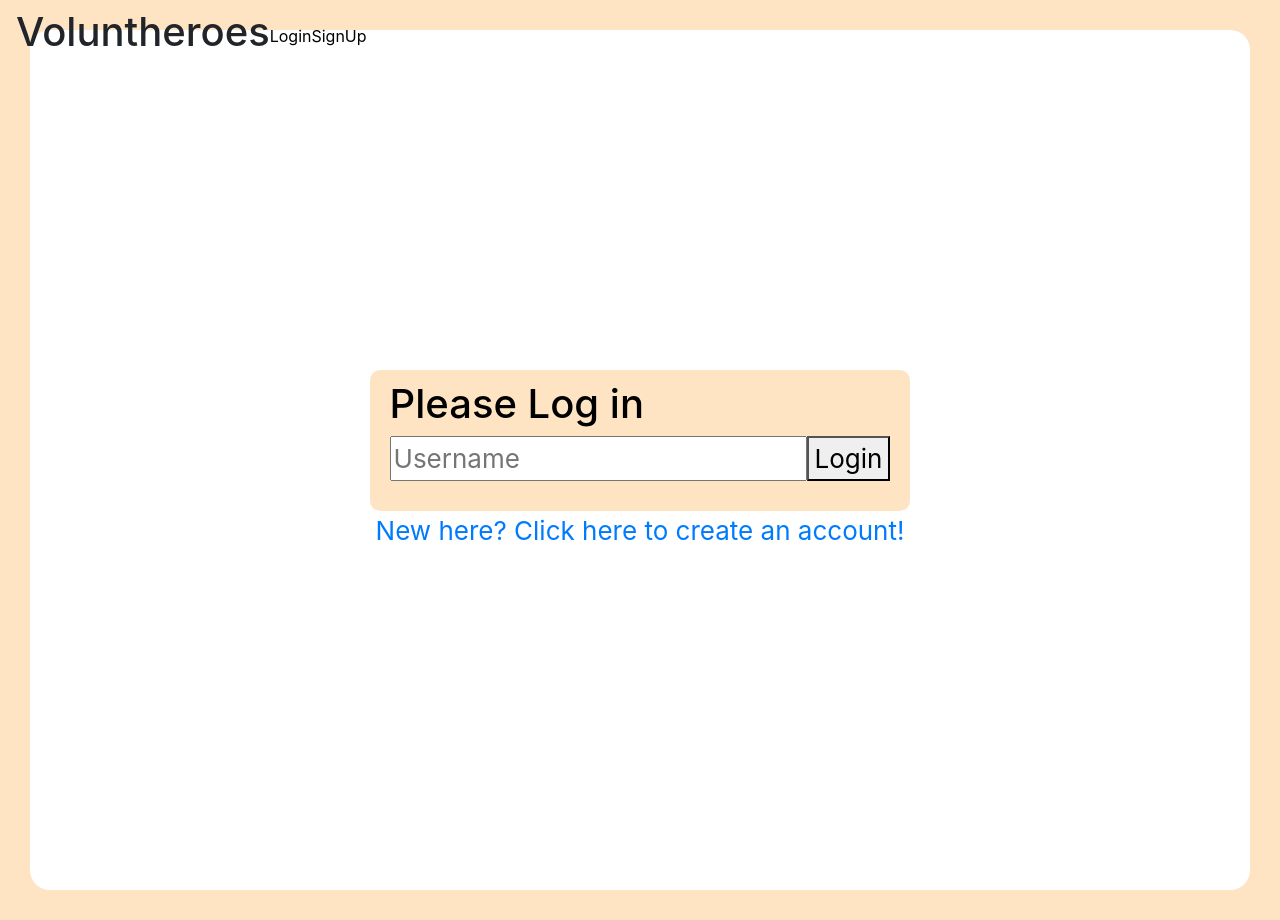
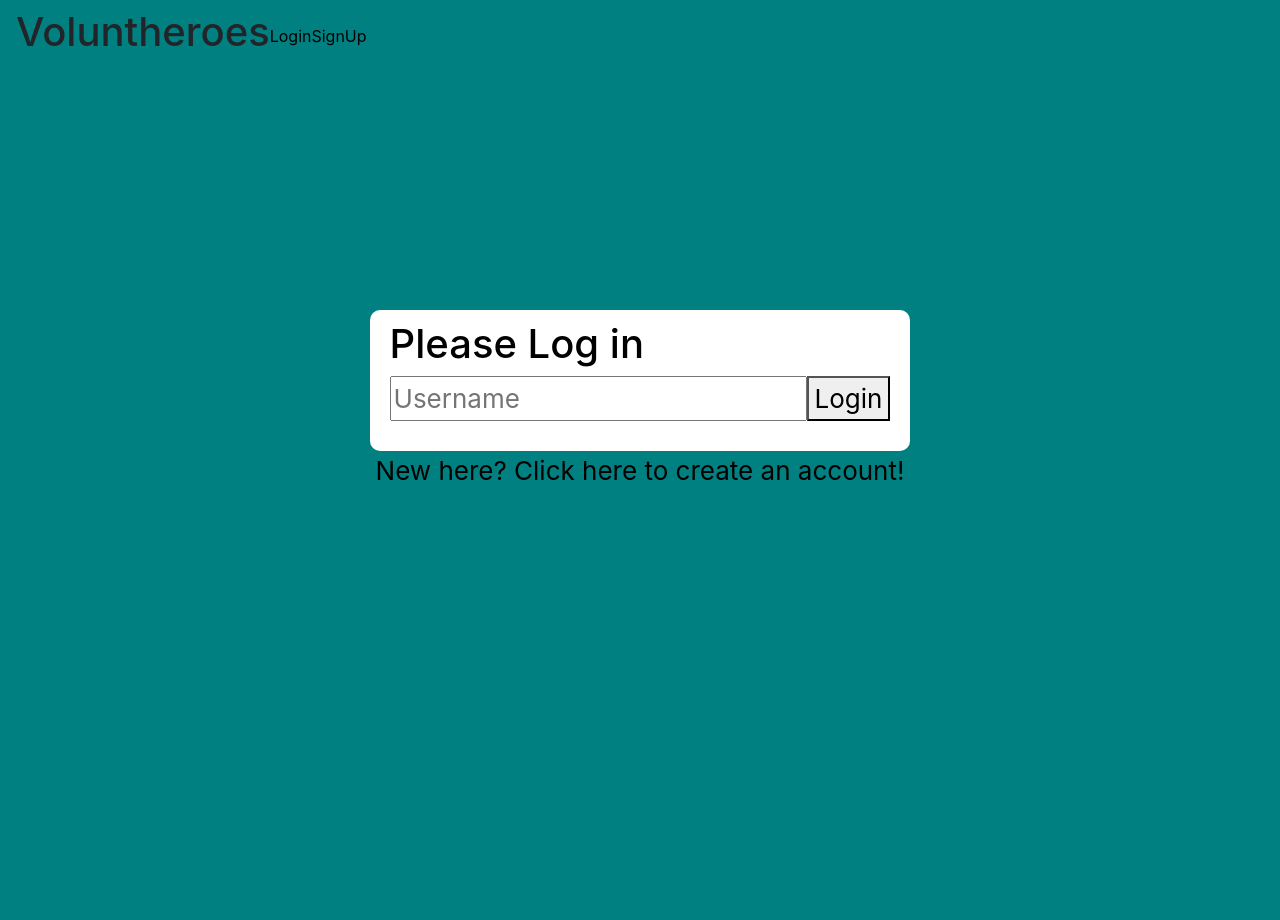
Before and after one commit to tshlos/voluntheros, a React (Create React App) app in the folder voluntheros-client/: page /login in a window 1280 px wide. After the commit the page ends 800 px from the top, so only its background shows below. Built offline with nearby package versions, Linux system fonts and the light colour scheme; no server answers.

Commit message:
css on login /signup

```diff
--- a/voluntheros-client/src/App.css
+++ b/voluntheros-client/src/App.css
@@ -1,11 +1,17 @@
 html, body{
-  background-color: bisque;
-  padding: 30px;
-  border-radius: 20px;
+  background-color: teal;
+
+}
+
+
+
+.signup-link, .login-link{
+  color: black;
 }
 
 
 .login-form, .signup-form {
+  background-color: teal;
   min-height: 100vh;
   display: flex;
   flex-direction: column;
@@ -16,7 +22,7 @@ html, body{
 }
 
 form {
-  background-color: bisque;
+  background-color: white;
   padding: 10px 20px 30px 20px;
   border-radius: 10px;
 }
```
